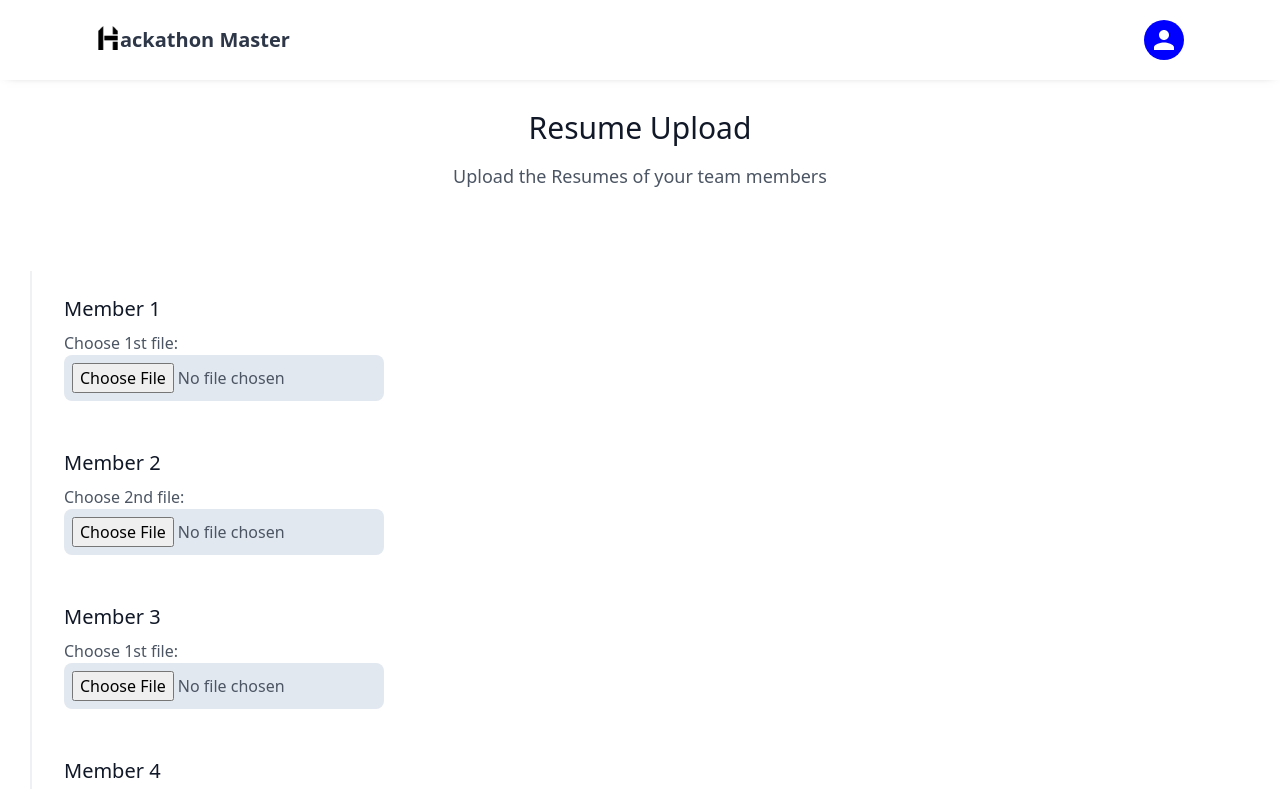
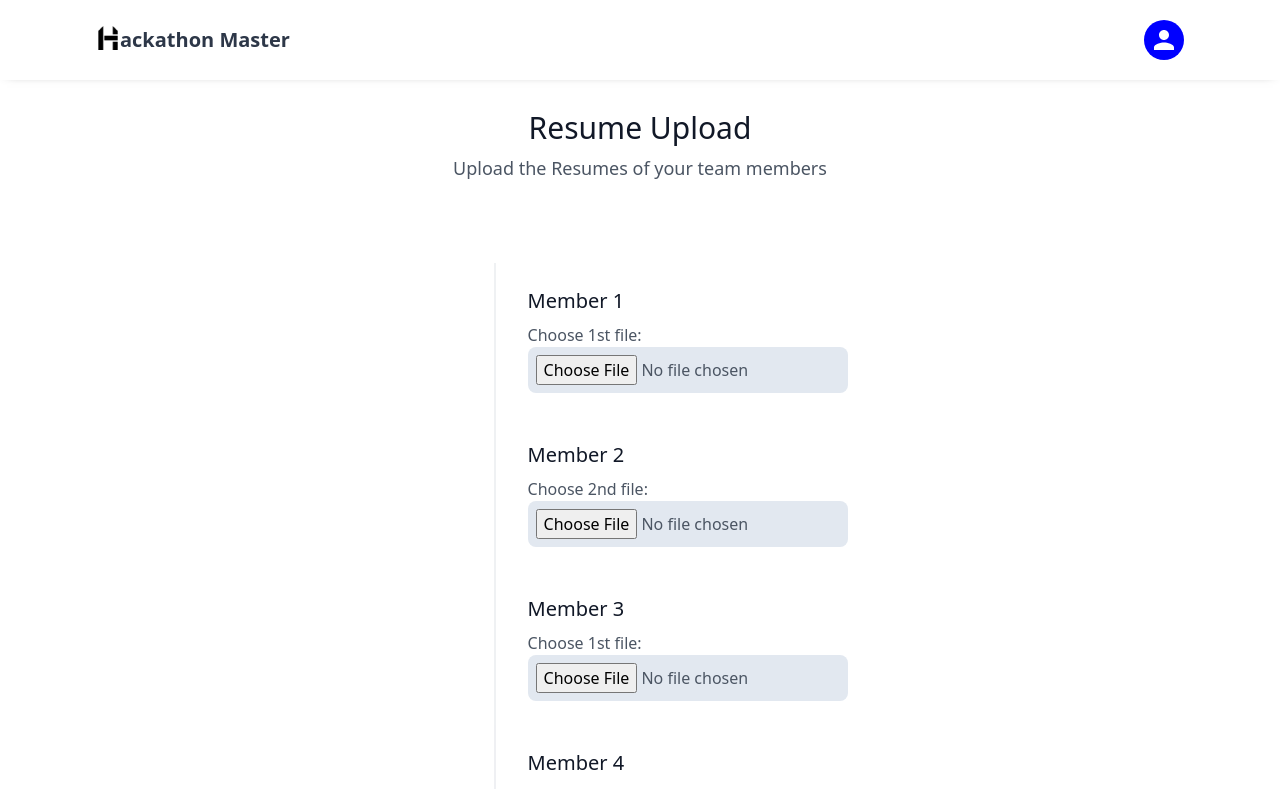
Before and after one commit to ayushjain4702/Hackniche_CodeBots, a React (Create React App) app in the folder client/: page /parse in a window 1280 px wide. Shown: the top 789 px of the page. Built offline with nearby package versions, Linux system fonts and the light colour scheme; no server answers.

Commit message:
align resume upload page

```diff
--- a/client/src/components/Parse.js
+++ b/client/src/components/Parse.js
@@ -25,10 +25,10 @@ function Parse() {
   };
 
   return (
-    <section className="text-gray-600 body-font">
+    <section className="text-gray-600 body-font ">
       <div className="container px-5 pb-24 pt-5 mx-auto">
         <div className="flex flex-col text-center w-full mb-20">
-          <h1 className="sm:text-3xl text-2xl font-medium title-font mb-4 text-gray-900">
+          <h1 className="sm:text-3xl text-2xl font-medium title-font mb-2 text-gray-900">
             Resume Upload
           </h1>
           <p className="lg:w-2/3 mx-auto leading-relaxed text-lg">
@@ -36,7 +36,7 @@ function Parse() {
           </p>
         </div>
 
-        <div>
+        <div className="ml-[38%]">
           <div className="flex-1 ">
             <div className="xl:w-1/4 lg:w-1/2 md:w-full px-8 py-6 border-l-2 border-gray-200 border-opacity-60">
               <h2 className="text-lg sm:text-xl text-gray-900 font-medium title-font mb-2">
```
